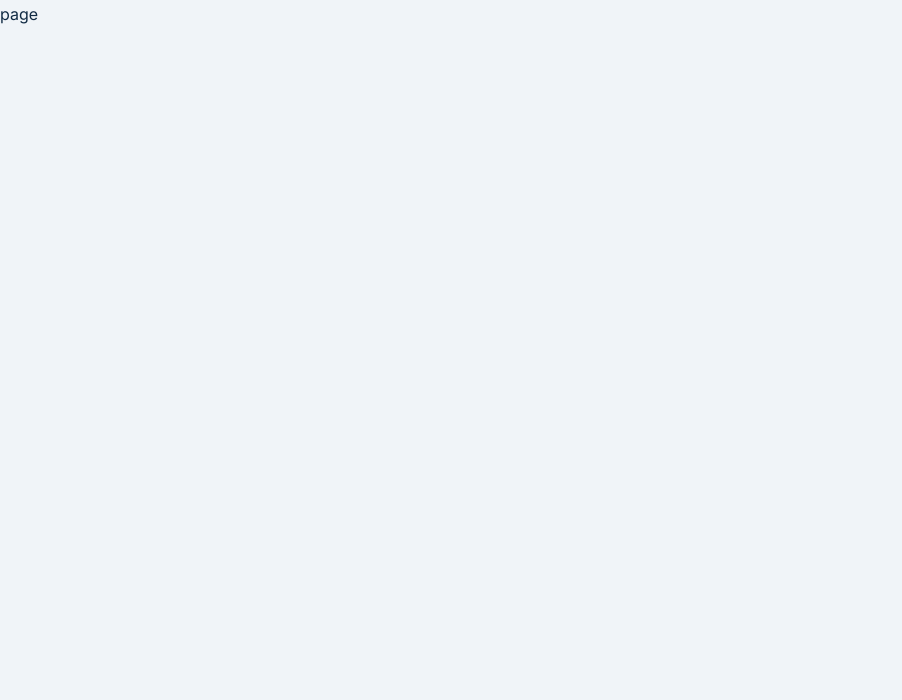
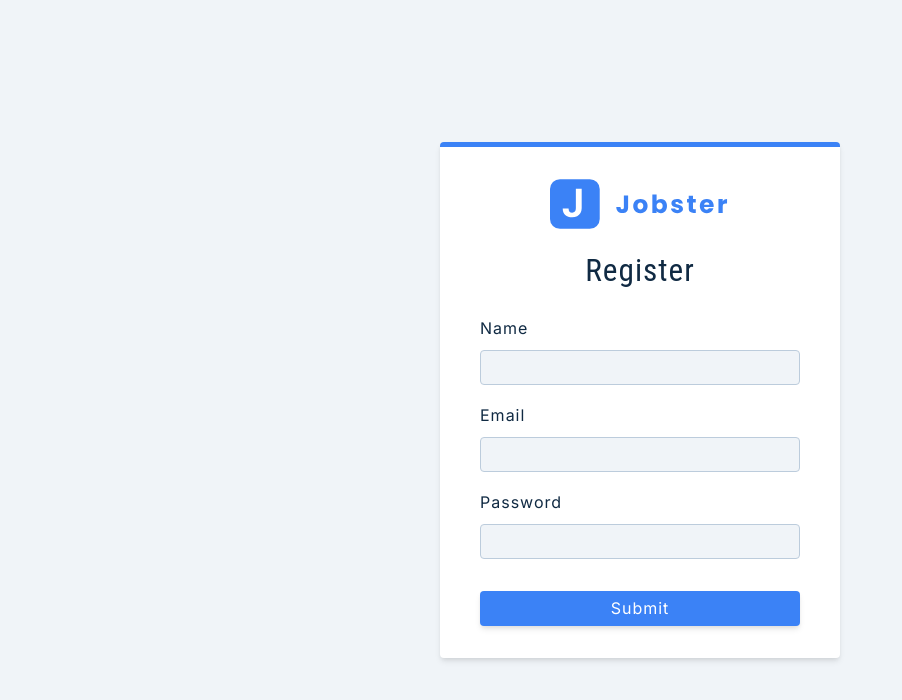
Before and after one commit to Ramy5/Jobster-clone, a Next.js app: page /register in a window 1280 px wide. Shown: the top 700 px of the page, without its empty margins (0-902 px from the left). Built offline with nearby package versions, Linux system fonts and the light colour scheme.

Commit message:
create register page

```diff
--- a/src/app/register/page.tsx
+++ b/src/app/register/page.tsx
@@ -1,7 +1,68 @@
-import React from "react";
+"use client";
 
-const page = () => {
-  return <div>page</div>;
+import { BaseInput, Logo } from "@/components";
+import React, { useState } from "react";
+import Wrapper from "../../assets/wrappers/RegisterPage";
+
+interface initialStateProps {
+  name: string;
+  email: string;
+  password: string;
+  isMember: Boolean;
+}
+
+const initialState: initialStateProps = {
+  name: "",
+  email: "",
+  password: "",
+  isMember: true,
 };
 
-export default page;
+const Register = () => {
+  const [values, setValues] = useState(initialState);
+
+  const handleChange = (e: React.ChangeEvent<HTMLInputElement>) => {
+    console.log(e.target);
+  };
+
+  const handleSubmit = (e: React.FormEvent<HTMLFormElement>) => {
+    e.preventDefault();
+    console.log(e.target);
+  };
+
+  return (
+    <Wrapper className="full-page">
+      <form className="form" onSubmit={handleSubmit}>
+        <Logo />
+        <h3>Register</h3>
+
+        <BaseInput
+          labelText="name"
+          name="name"
+          value={values.name}
+          onChange={handleChange}
+        />
+
+        <BaseInput
+          labelText="email"
+          name="email"
+          value={values.email}
+          onChange={handleChange}
+        />
+
+        <BaseInput
+          labelText="password"
+          name="password"
+          value={values.password}
+          onChange={handleChange}
+        />
+
+        <button type="submit" className="btn btn-block">
+          submit
+        </button>
+      </form>
+    </Wrapper>
+  );
+};
+
+export default Register;
--- a/src/assets/wrappers/RegisterPage.js
+++ b/src/assets/wrappers/RegisterPage.js
@@ -1,4 +1,4 @@
-import styled from 'styled-components'
+import styled from "styled-components";
 
 const Wrapper = styled.section`
   display: grid;
@@ -31,5 +31,5 @@ const Wrapper = styled.section`
     cursor: pointer;
     letter-spacing: var(--letterSpacing);
   }
-`
-export default Wrapper
+`;
+export default Wrapper;
--- /dev/null
+++ b/src/components/UI/BaseInput.tsx
@@ -0,0 +1,38 @@
+import React from "react";
+
+interface BaseInputProps {
+  name: string;
+  value: string;
+  labelText: string;
+  type?: string;
+  onChange?: (e: React.ChangeEvent<HTMLInputElement>) => void;
+  onBlur?: (e: React.FocusEvent<HTMLInputElement>) => void;
+}
+
+const BaseInput: React.FC<BaseInputProps> = ({
+  name,
+  value,
+  labelText,
+  type = "text",
+  onChange,
+  onBlur,
+}) => {
+  return (
+    <div className="form-row">
+      <label className="form-label" htmlFor={name}>
+        {labelText}
+      </label>
+      <input
+        type={type}
+        name={name}
+        id={name}
+        onChange={onChange}
+        onBlur={onBlur}
+        value={value}
+        className="form-input"
+      />
+    </div>
+  );
+};
+
+export default BaseInput;
--- a/src/components/UI/Logo.tsx
+++ b/src/components/UI/Logo.tsx
@@ -3,7 +3,15 @@ import React from "react";
 import LogoImg from "../../assets/images/logo.svg";
 
 const Logo = () => {
-  return <Image src={LogoImg} alt="Jobster Logo" width={180} height={50} />;
+  return (
+    <Image
+      className="logo"
+      src={LogoImg}
+      alt="Jobster Logo"
+      width={180}
+      height={50}
+    />
+  );
 };
 
 export default Logo;
--- a/src/components/index.js
+++ b/src/components/index.js
@@ -1,3 +1,4 @@
 import Logo from "./UI/Logo";
+import BaseInput from "./UI/BaseInput";
 
-export { Logo };
+export { Logo, BaseInput };
```
